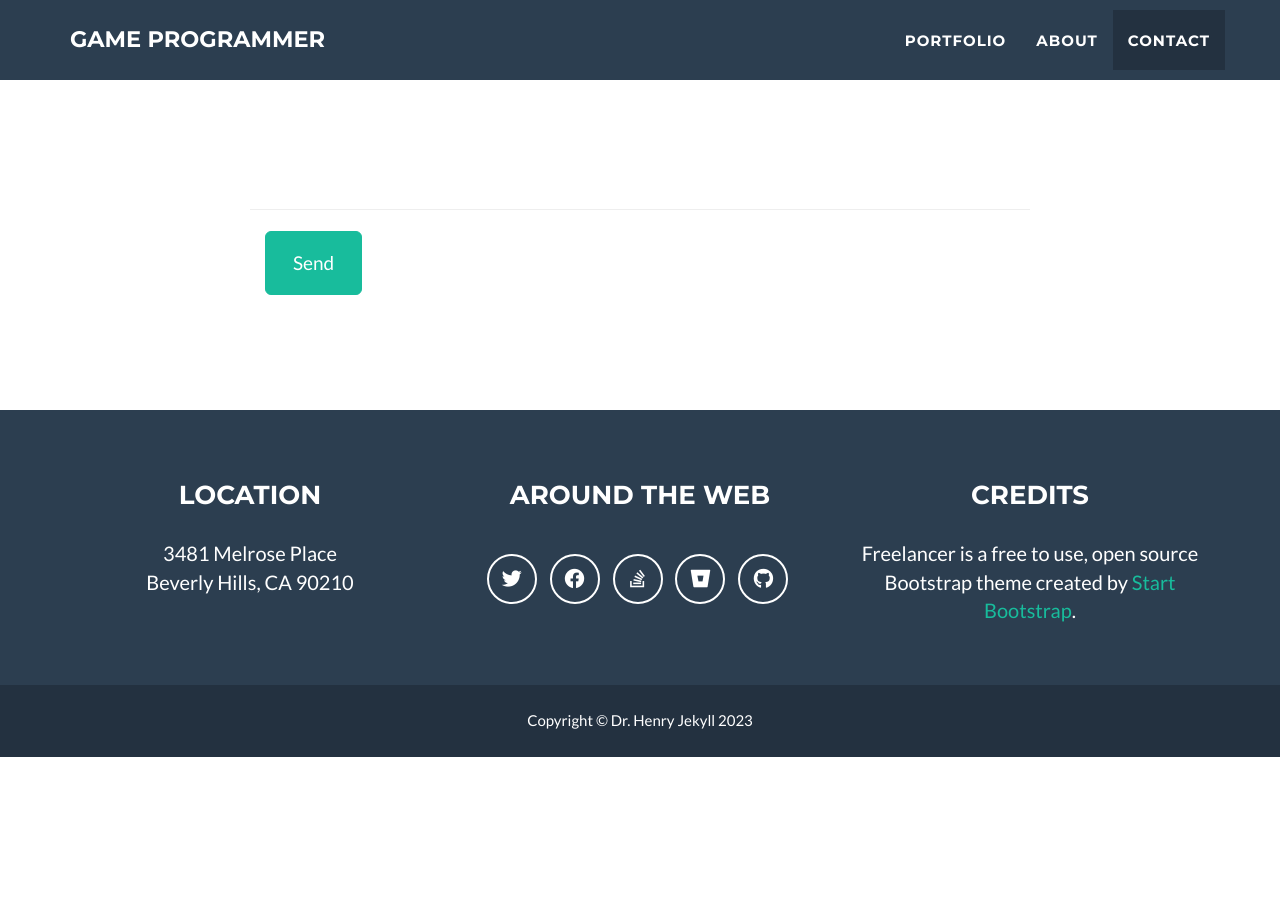
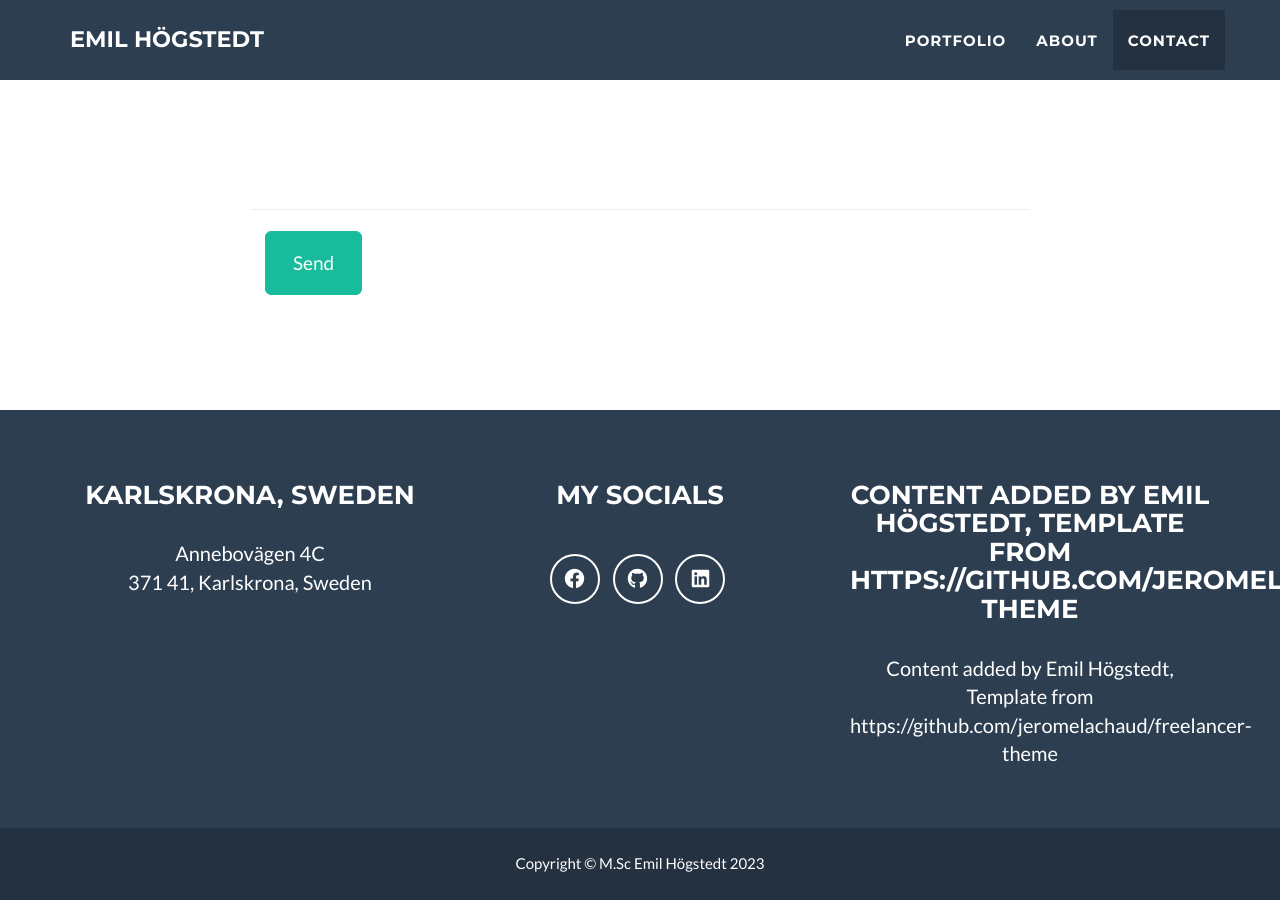
Before and after one commit to EmilHogstedt/EmilHogstedt.github.io, a Jekyll site: the page built from _posts/2014-07-18-project-1.markdown, in a window 1280 px wide and 900 px high, scrolled down 2785 px. Built offline with Jekyll 4.4.1, drawn with Linux system fonts in a browser that asks for light colours; before the commit the page ends 3542 px from its top, so only the background shows below that; some of the changed text lies outside the part shown.

Commit message:
Updated information

```diff
--- a/_config.yml
+++ b/_config.yml
@@ -1,10 +1,10 @@
 # Site settings
-title: Game Programmer
+title: Emil Högstedt
 email: emil.hogstedt@hotmail.com
 url: https://github.com/EmilHogstedt/EmilHogstedt.github.io
-description: "Write an awesome description for your new site here. You can edit this line in _config.yml. It will appear in your document head meta (for Google search results) and in your feed.xml site description."
+description: "The portfolio of Emil Högstedt. I am a M.Sc graduate with a degree in Software- and Game Development. My passion is creating games and experiences for other people to enjoy. I have work experience in all parts of indie game development, and have thorough knowledge of the backend that makes games run."
 keywords: "your keywords, separated by commas"
-skills: "Web Developer - Graphic Artist - User Experience Designer"
+skills: "Gameplay-, UI-, Engine Programmer"
 meta_author: Emil Högstedt
 
 # Google webmaster tools
@@ -32,31 +32,33 @@ color:
 
 # Footer settings
 footer:
-  copyright: Dr. Henry Jekyll
-  location: Location
-  social: Around the Web
-  credits: Credits
+  copyright: M.Sc Emil Högstedt
+  location: Karlskrona, Sweden
+  social: My Socials
+  credits: Content added by Emil Högstedt, Template from https://github.com/jeromelachaud/freelancer-theme
 
 # Social networks usernames (many more available: google-plus, flickr, dribbble, pinterest, instagram, tumblr, linkedin, etc.)
 social:
-  - title: twitter
-    url: http://twitter.com/jekyllrb
+  #- title: twitter
+  #  url: http://twitter.com/jekyllrb
   - title: facebook
-    url:
-  - title: stack-overflow
-    url: http://stackoverflow.com/questions/tagged/jekyll
-  - title: bitbucket
-    url: http://bitbucket.org/jekyll
+    url: https://www.facebook.com/emil.hogstedt
+  #- title: stack-overflow
+  #  url: http://stackoverflow.com/questions/tagged/jekyll
+  #- title: bitbucket
+  #  url: http://bitbucket.org/jekyll
   - title: github
-    url: http://github.com/jekyll
+    url: https://github.com/EmilHogstedt/
+  - title: linkedin
+    url: https://www.linkedin.com/in/emil-hogstedt/
 
 # Postal address (add as many lines as necessary)
 address:
-  - line: 3481 Melrose Place
-  - line: Beverly Hills, CA 90210
+  - line: Annebovägen 4C
+  - line: 371 41, Karlskrona, Sweden
 
 # Credits content
-credits: 'Freelancer is a free to use, open source Bootstrap theme created by <a href="http://startbootstrap.com">Start Bootstrap</a>.'
+credits: "Content added by Emil Högstedt, Template from https://github.com/jeromelachaud/freelancer-theme"
 
 # Build settings
 markdown: kramdown
```
